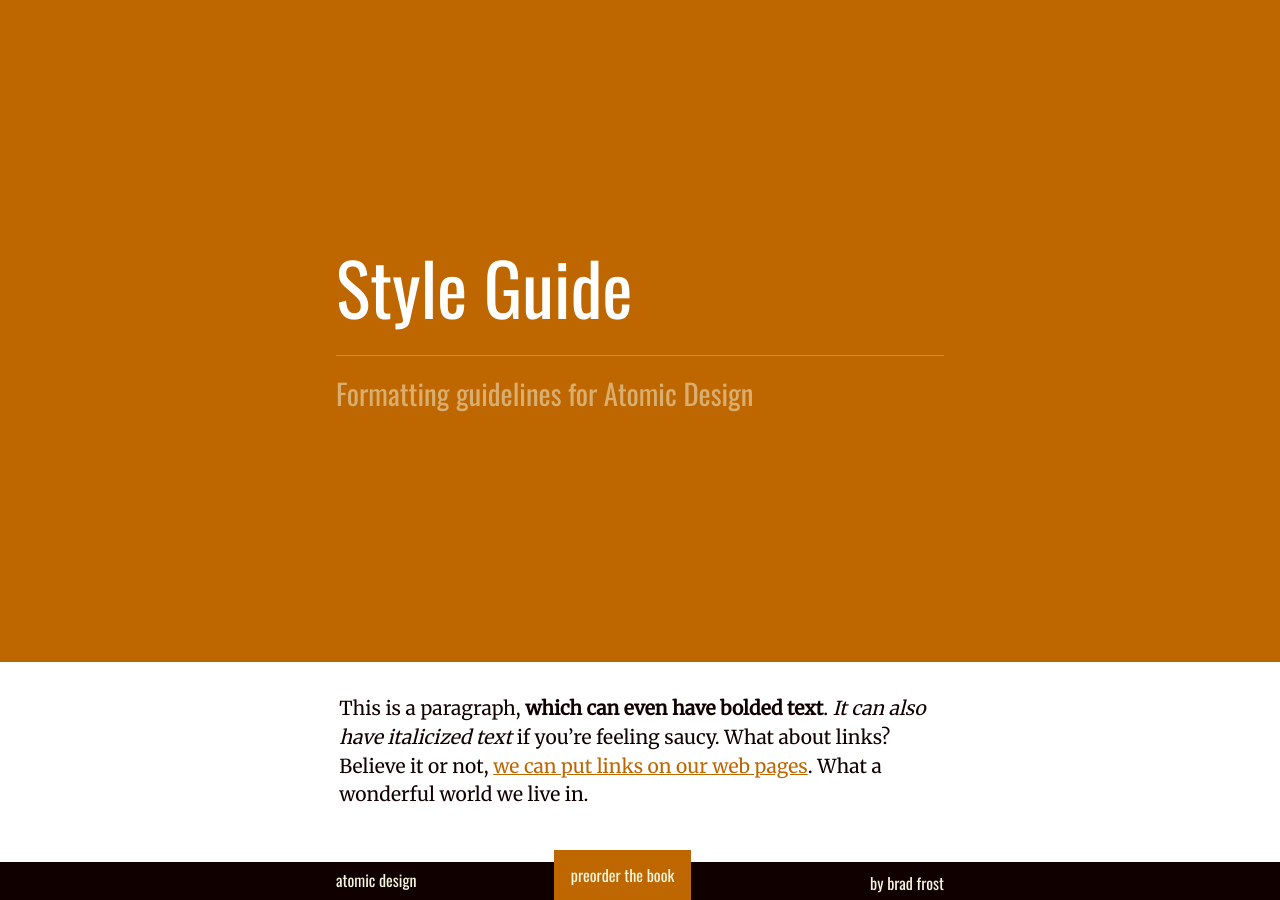
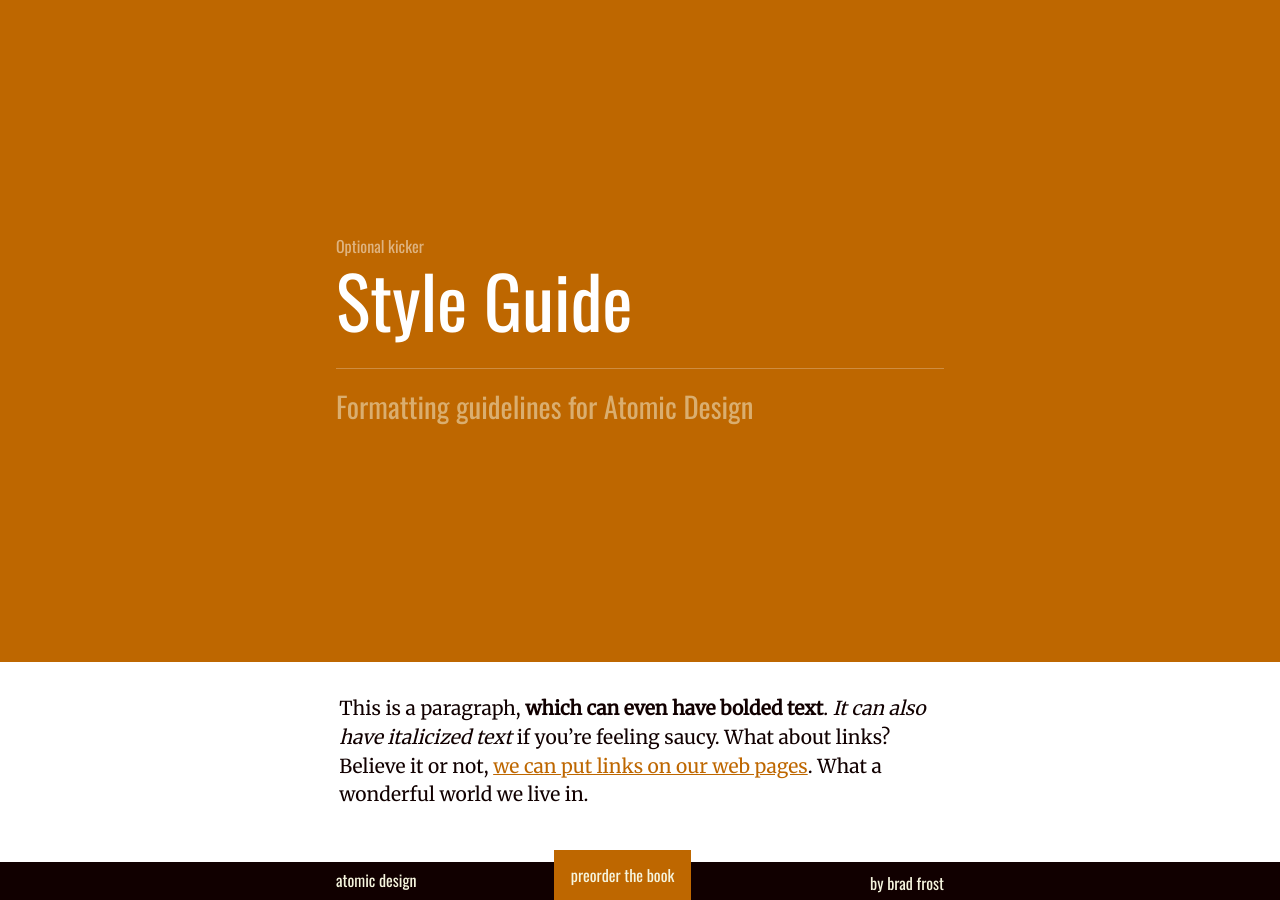
Before and after one commit to bradfrost/atomic-design, a Jekyll site: the page built from styleguide.md, in a window 1280 px wide and 900 px high. Built offline with Jekyll 4.4.1, drawn with Linux system fonts in a browser that asks for light colours; nearby versions of some CDN libraries.

Commit message:
Add optional kicker message

```diff
--- a/styleguide.md
+++ b/styleguide.md
@@ -1,6 +1,7 @@
 ---
 layout: page
 title: Style Guide
+chapterTitle: Optional kicker
 chapterSubtitle: Formatting guidelines for Atomic Design
 permalink: /style-guide/
 ---
```
Also changed, not shown: 2 other files.
